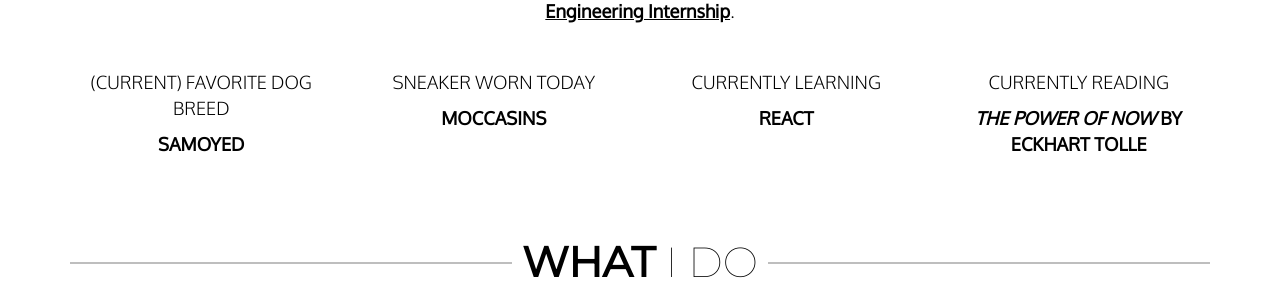
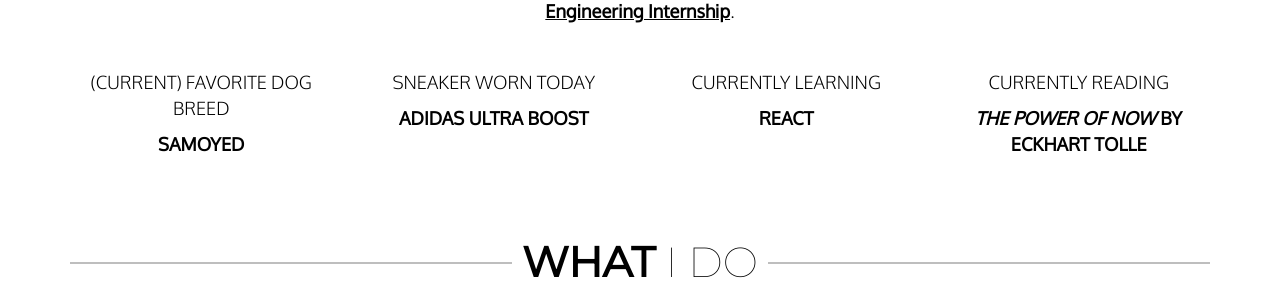
Before and after one commit to haanmiba/haanmiba.github.io, a Jekyll site: the page built from index.md, in a window 1280 px wide and 900 px high, scrolled down 1116 px. Shown: the part 154-454 px from the top of the window. Built offline with Jekyll 4.4.1, drawn with Linux system fonts in a browser that asks for light colours; nearby versions of some CDN libraries.

Commit message:
Updated sneaker

```diff
--- a/_data/about.yml
+++ b/_data/about.yml
@@ -6,7 +6,7 @@ currently:
   - action: 'seeking a'
     subject: 'Summer 2019 Software Engineering Internship'
 dog: 'Samoyed'
-sneaker: 'Moccasins'
+sneaker: 'Adidas Ultra Boost'
 learning: 'React'
 reading:
   book: "The Power of Now"
```
